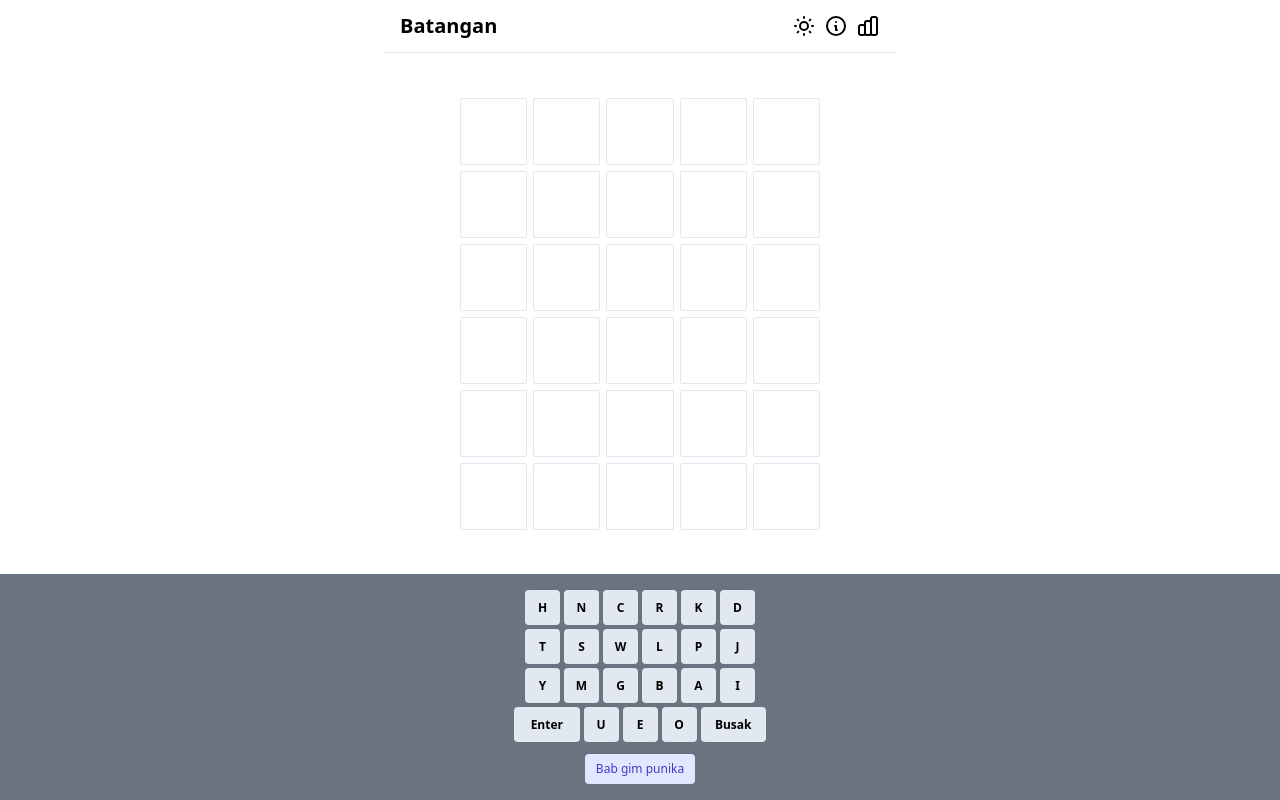
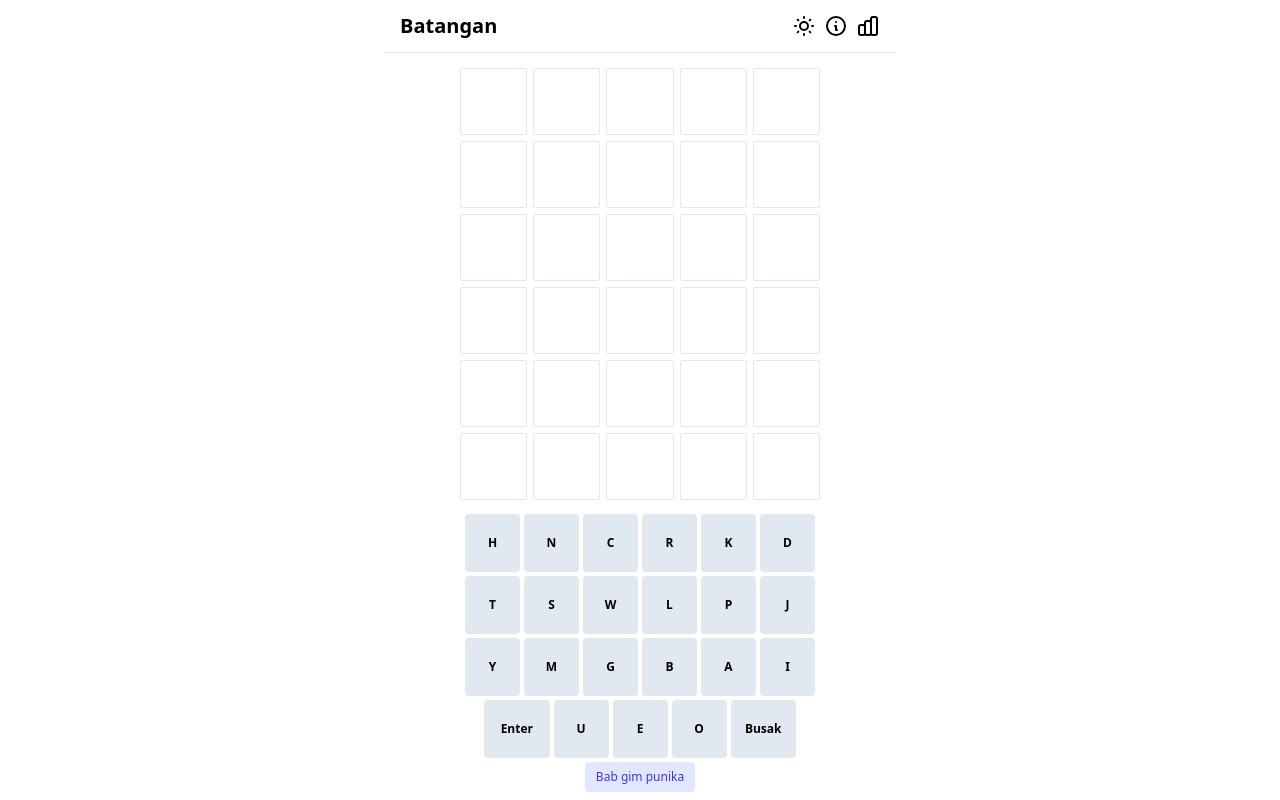
Before and after one commit to lantip/batangan, a React (Create React App) app: page / in a window 1280 px wide. Built offline with nearby package versions, Linux system fonts and the light colour scheme.

Commit message:
fixing issue #8

```diff
--- a/src/App.tsx
+++ b/src/App.tsx
@@ -194,11 +194,7 @@ function App() {
       </div>
 
       {/* KEYBOARD */}
-      <div
-        className="w-screen bg-gray-500 dark:bg-black dark:bg-opacity-20 mt-2"
-        id="keyboard"
-      >
-        <div className="max-w-lg w-full mx-auto space-y-3 flex flex-col p-4">
+      <div className="max-w-lg w-full mx-auto space-y-1 flex flex-col p-2">
         <Keyboard
           onChar={onChar}
           onDelete={onDelete}
@@ -255,7 +251,6 @@ function App() {
         />
       </div>
     </div>
-    </div>
   )
 }
 
--- a/src/components/keyboard/Key.tsx
+++ b/src/components/keyboard/Key.tsx
@@ -14,7 +14,7 @@ type Props = {
 export const Key = ({
   children,
   status,
-  width = 35,
+  width = 55,
   value,
   onClick,
 }: Props) => {
@@ -38,7 +38,7 @@ export const Key = ({
 
   return (
     <button
-      style={{ minWidth: `${width}px`, height: '35px' }}
+      style={{ minWidth: `${width}px`, height: '58px' }}
       className={classes}
       onClick={handleClick}
     >
```
Lines whose indentation alone changed are shown as unchanged.
